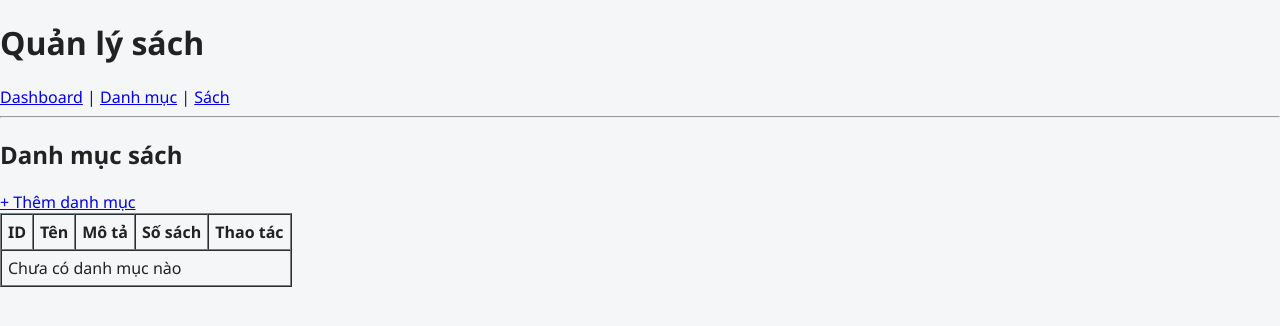
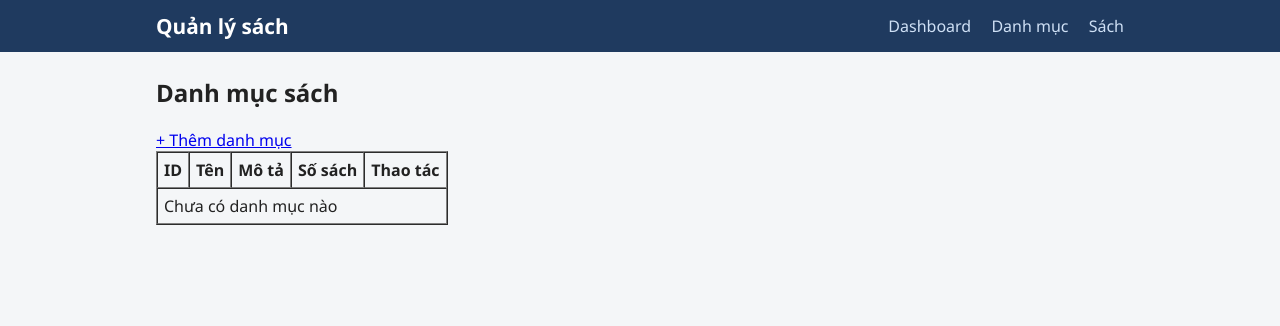
Before and after one commit to KimNguyen98/pmnm-hocphan, a Flask app: page /danh-muc in a window 1280 px wide. Shown: the top 326 px of the page. Run offline with Flask 3, Linux system fonts and the light colour scheme.

Commit message:
Đổi base.html sang bố cục header và main

```diff
--- a/templates/base.html
+++ b/templates/base.html
@@ -10,17 +10,22 @@
 </head>
 
 <body>
+    <header class="topbar">
+        <div class="container">
             <h1>Quản lý sách</h1>
             <nav>
-        <a href="{{ url_for('dashboard') }}">Dashboard</a> |
-        <a href="{{ url_for('danh_muc_list') }}">Danh mục</a> |
+                <a href="{{ url_for('dashboard') }}">Dashboard</a>
+                <a href="{{ url_for('danh_muc_list') }}">Danh mục</a>
                 <a href="{{ url_for('sach_list') }}">Sách</a>
             </nav>
-    <hr>
+        </div>
+    </header>
+    <main class="container">
         {% for loai, noi_dung in get_flashed_messages(with_categories=true) %}
-    <p class="{{loai}}">{{ noi_dung }}</p>
+        <p class="thong-bao {{ loai }}">{{ noi_dung }}</p>
         {% endfor %}
         {% block content %}{% endblock %}
+    </main>
 </body>
 
 </html>
```
Lines whose indentation alone changed are shown as unchanged.
